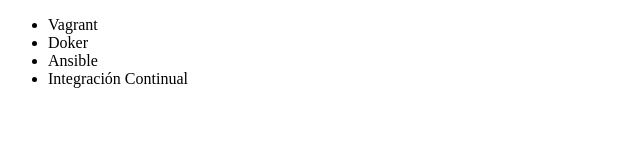
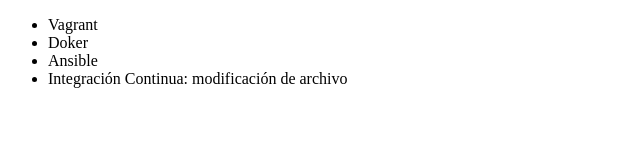
Before and after one commit to DennisAlvaradoHolograma/alura-git, a plain HTML site: page index.html in a window 1280 px wide. Shown: the whole page, without its empty margins (0-640 px from the left). Drawn offline with Linux system fonts and the light colour scheme.

Commit message:
Modificación de datos

```diff
--- a/index.html
+++ b/index.html
@@ -11,7 +11,7 @@
         <li>Vagrant</li>
         <li>Doker</li>
         <li>Ansible</li>
-        <li>Integración Continual</li>
+        <li>Integración Continua: modificación de archivo</li>
     </ul>
 
 </body>
```
